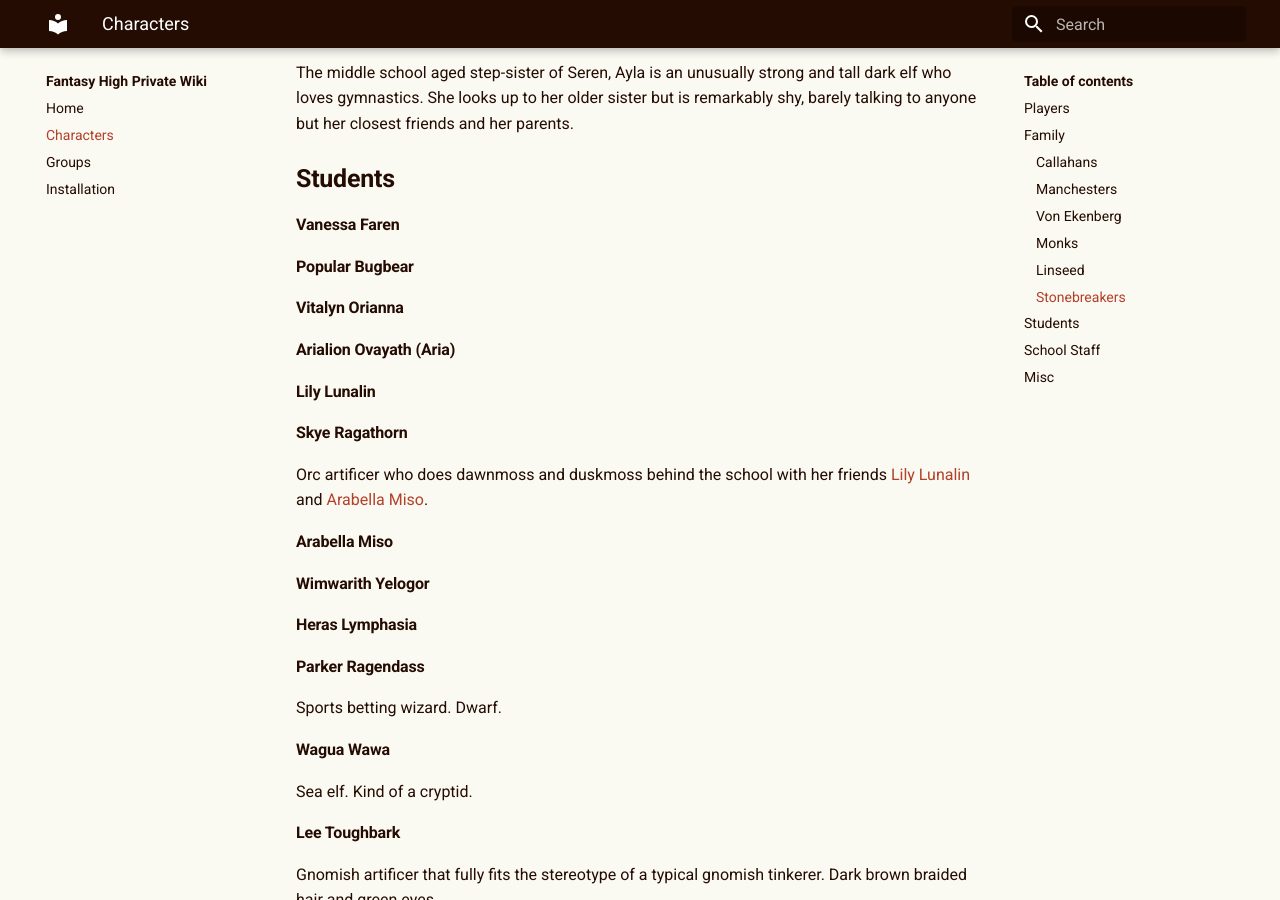
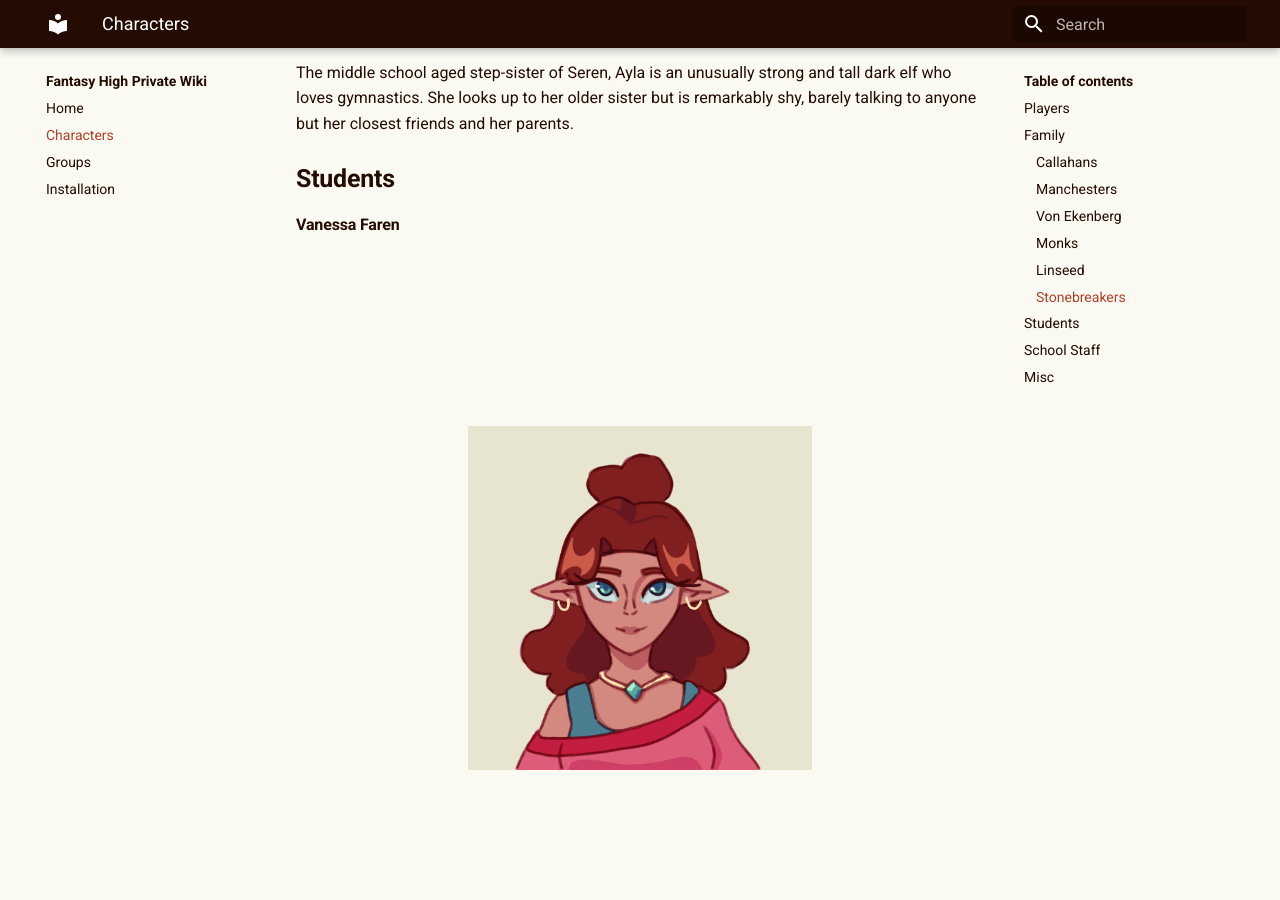
Before and after one commit to Aelyxiris/fantasyhigh, an MkDocs documentation site: the page built from docs/characters.md, in a window 1280 px wide and 900 px high, scrolled down 3226 px. Built offline with MkDocs 1.6.1 and Material for MkDocs 9.7.7, drawn with Linux system fonts in a browser that asks for light colours.

Commit message:
tried adding images :(

```diff
--- a/docs/characters.md
+++ b/docs/characters.md
@@ -95,7 +95,7 @@ The middle school aged step-sister of Seren, Ayla is an unusually strong and tal
 
 ## Students
 #### Vanessa Faren
-
+![Vanessa Faren](images/vanessaPortrait.png){: style="transform: scale(0.5);"}
 #### Popular Bugbear
 
 #### Vitalyn Orianna
--- a/mkdocs.yml
+++ b/mkdocs.yml
@@ -20,6 +20,9 @@ theme:
 markdown_extensions:
   - toc:
       toc_depth: 3
+  - attr_list
+  - md_in_html
+  - pymdownx.blocks.caption
 
 extra_css:
   - stylesheets/extra.css
```
Also changed, not shown: docs/images/vanessaPortrait.png (added).
